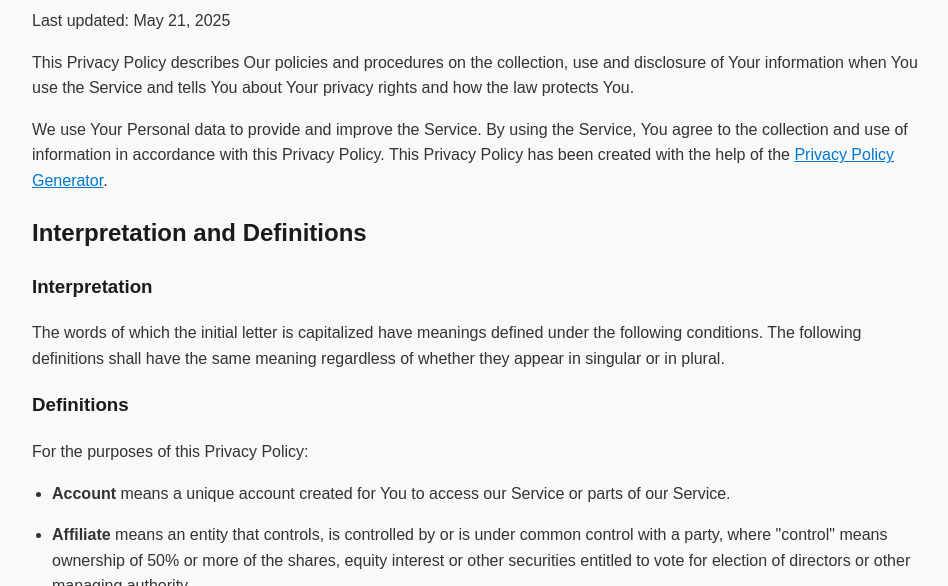
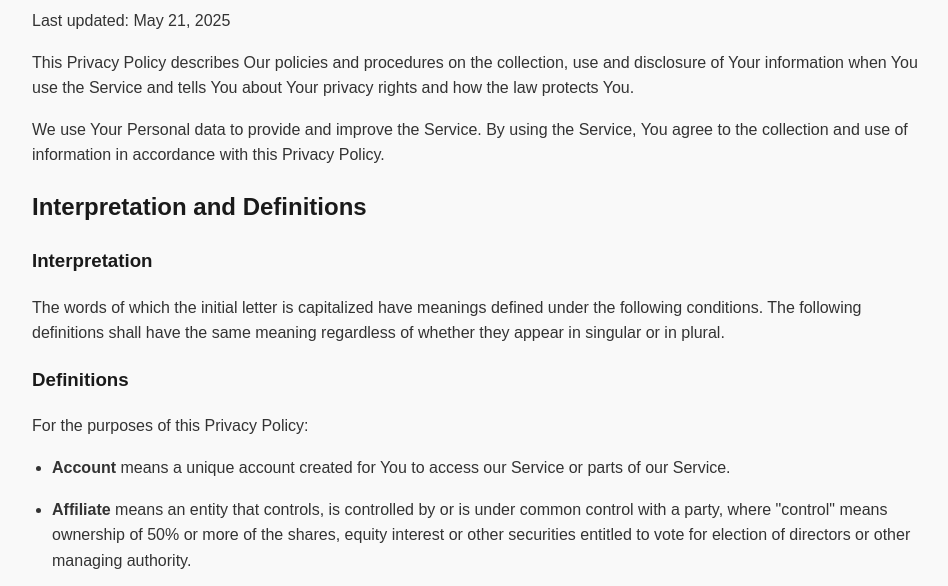
Before and after one commit to pjvillanueva/pjvillanueva.github.io, a plain HTML site: page privacy-policy/index.html in a window 1280 px wide. Shown: the part 126-712 px from the top of the page, without its empty margins (158-1106 px from the left). Drawn offline with Linux system fonts and the light colour scheme.

Commit message:
Update index.html

```diff
--- a/privacy-policy/index.html
+++ b/privacy-policy/index.html
@@ -30,7 +30,7 @@
   <h1>Privacy Policy</h1>
 <p>Last updated: May 21, 2025</p>
 <p>This Privacy Policy describes Our policies and procedures on the collection, use and disclosure of Your information when You use the Service and tells You about Your privacy rights and how the law protects You.</p>
-<p>We use Your Personal data to provide and improve the Service. By using the Service, You agree to the collection and use of information in accordance with this Privacy Policy. This Privacy Policy has been created with the help of the <a href="https://www.termsfeed.com/privacy-policy-generator/" target="_blank">Privacy Policy Generator</a>.</p>
+<p>We use Your Personal data to provide and improve the Service. By using the Service, You agree to the collection and use of information in accordance with this Privacy Policy. </p>
 <h2>Interpretation and Definitions</h2>
 <h3>Interpretation</h3>
 <p>The words of which the initial letter is capitalized have meanings defined under the following conditions. The following definitions shall have the same meaning regardless of whether they appear in singular or in plural.</p>
```
